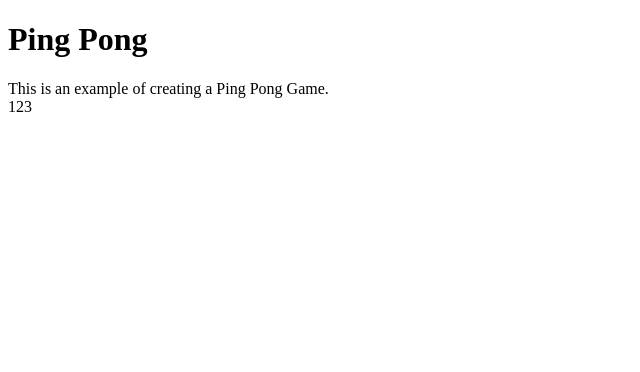
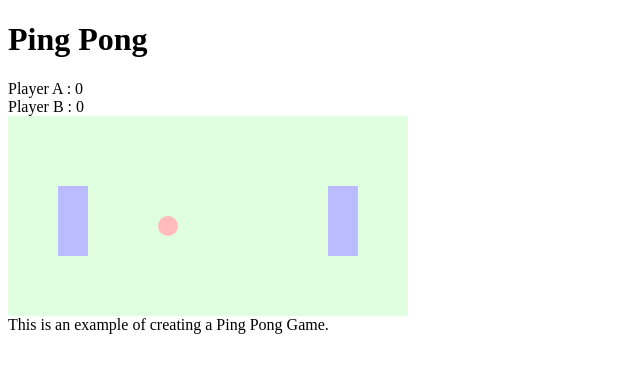
Before and after one commit to johorst/pingpong, a plain HTML site: page index.html in a window 1280 px wide. Shown: the whole page, without its empty margins (0-640 px from the left). Drawn offline with Linux system fonts and the light colour scheme.

Commit message:
fertig ohne gohero

```diff
--- a/index.html
+++ b/index.html
@@ -3,22 +3,60 @@
 <head>
 <meta charset="utf-8">
 <title>Ping Pong</title>
+<style>
+#playground{
+background: #e0ffe0;
+width: 400px;
+height: 200px;
+position: relative;
+overflow: hidden;
+}
+#ball {
+background: #fbb;
+position: absolute;
+width: 20px;
+height: 20px;
+left: 150px;
+top: 100px;
+border-radius: 10px;
+}
+.paddle {
+background: #bbf;
+left: 50px;
+top: 70px;
+position: absolute;
+width: 30px;
+height: 70px;
+}
+#paddleB {
+left: 320px;
+}
+</style>
 </head>
 <body>
 <header>
 <h1>Ping Pong</h1>
 </header>
+<div id="scoreboard">
+<div class="score">Player A : <span id="scoreA">0</span></div>
+<div class="score">Player B : <span id="scoreB">0</span></div>
+</div>
+<div id="game">
+<div id="playground">
+<div id="paddleA" class="paddle"></div>
+<div id="paddleB" class="paddle"></div>
+<div id="ball"></div>
+</div>
+</div>
 <footer>
 This is an example of creating a Ping Pong Game.
 </footer>
 <script src="js/jquery-1.12.1.min.js"></script>
+<script src="js/html5games.pingpong.js"></script>
 <script>
-var horst = 123;
 $(function(){
-alert("Welcome to the Ping Pong battle.");
+//alert("Welcome to the Ping Pong battle.");
 });
 </script>
-<div class="results"></div>
-<script>document.querySelector('.results').innerHTML = horst;</script>
 </body>
 </html>
```
Also changed, not shown: 1 other file.
